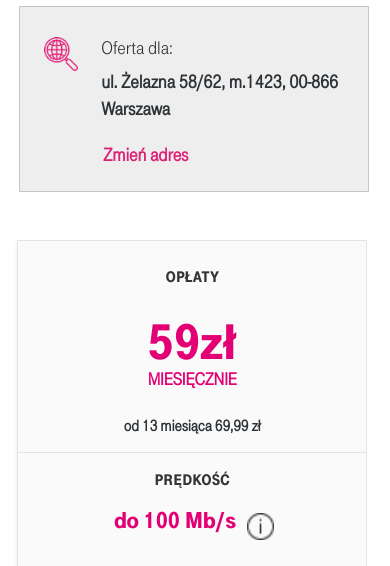
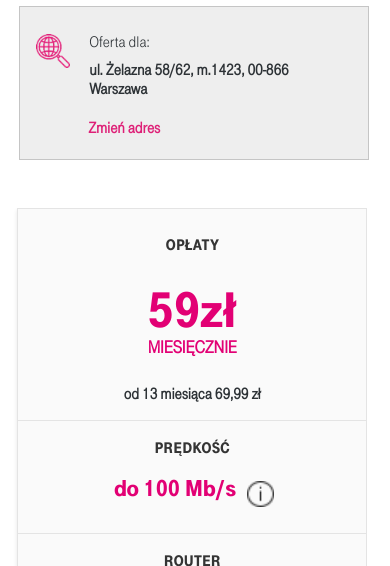
Before and after one commit to vlad-redcritical/san-calixto, a plain HTML site: page index.html in a window 390 px wide. Shown: the part 604-1170 px from the top of the page. Drawn offline with nearby package versions, Linux system fonts and the light colour scheme; files whose address does not match are found by name.

Commit message:
Mobile for result form

```diff
--- a/css/styles.css
+++ b/css/styles.css
@@ -838,7 +838,7 @@ font-weight: bold;
 /* Offers box end */
 
 
-@media only screen and (max-width:650px) {
+@media only screen and (max-width:768px) {
 	.search-galaxy .container {
 		font-family: "TeleGroteskNormal";
 		box-sizing: content-box;
@@ -855,8 +855,9 @@ font-weight: bold;
 		-ms-flex-align: center;
 		align-items: normal;
 		margin-left: 16px;
-		width: auto;
+		width: 100%;
 	}
+
 
 	.search-galaxy .street-container {
     display: inline-flex;
@@ -941,16 +942,15 @@ font-weight: bold;
 		line-height: normal;
 	}
 
-	.search-galaxy .box-container-galaxy {
-		margin-left: 24px;    /* width: 616px; */
-	}
+
 
 	.search-galaxy .adres-bold {
 		display: table;
+		line-height: normal;
 	}
 
 	.search-galaxy .adres-bold, .adres, .inny-adres {
-		font-size: 19px;
+		font-size: 16px;
 	}
 
 	.search-galaxy img {
@@ -959,13 +959,18 @@ font-weight: bold;
 	}
 
 	.search-galaxy .inny-adres {
-		padding-left: 15%;
+		width: auto;
+    text-align: left;
+    margin-right: 0px;
 		font-weight: bold;
-		margin-bottom: 7%;
+		padding-left: 68px;
+		padding-bottom: 19px;
 	}
 
 	.search-galaxy .adres {
-		line-height: 41px;
+		line-height: 36px;
+		padding-left: 19px;
+		padding-right: 40px;
 	}
 
 	.search-galaxy .galaxy-search-form {
@@ -992,7 +997,7 @@ font-weight: bold;
 }
 
 .search-galaxy .galaxy-result {
-    padding-top: 30px;
+    padding-top: 27px;
 }
 
 .search-galaxy .nr-domu {
```
